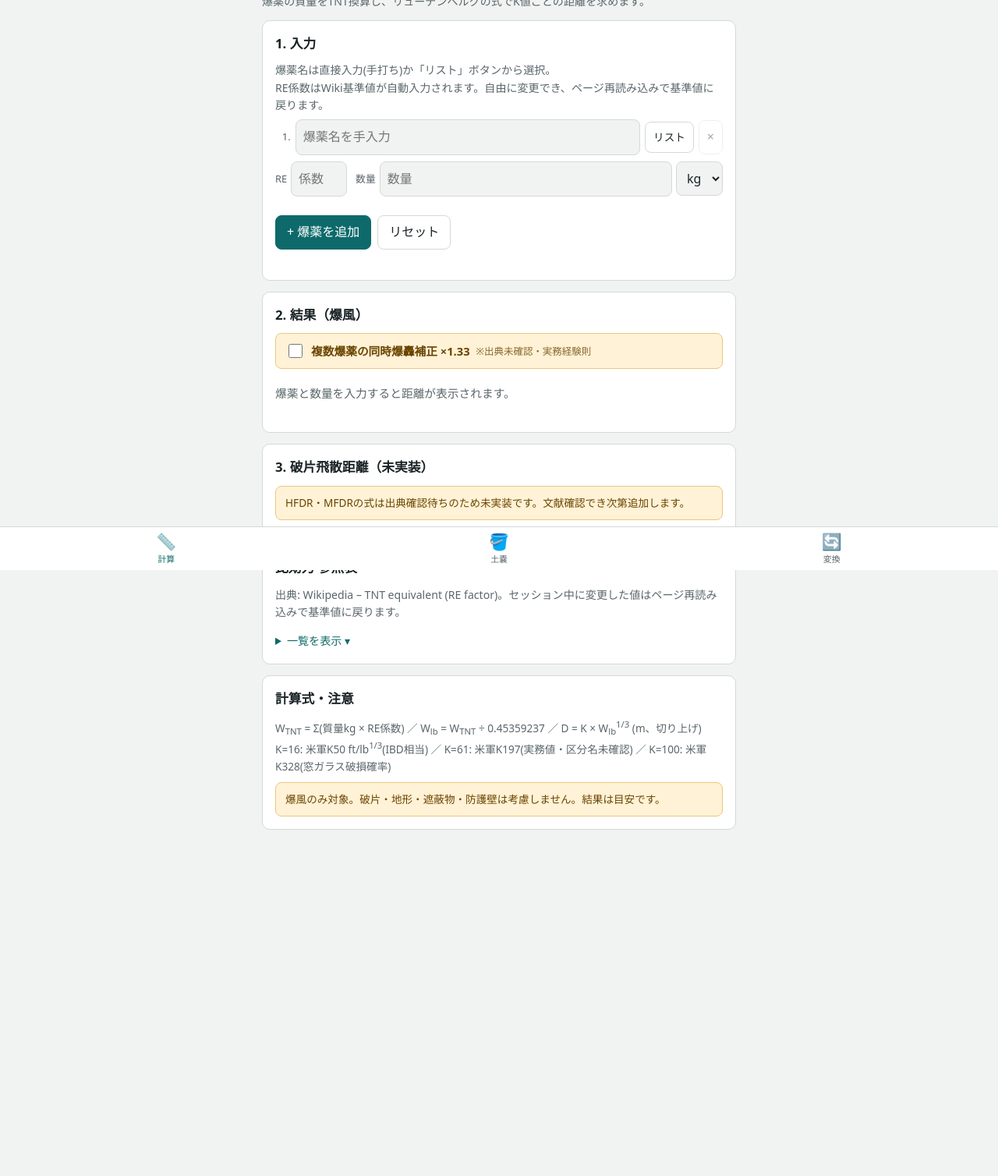
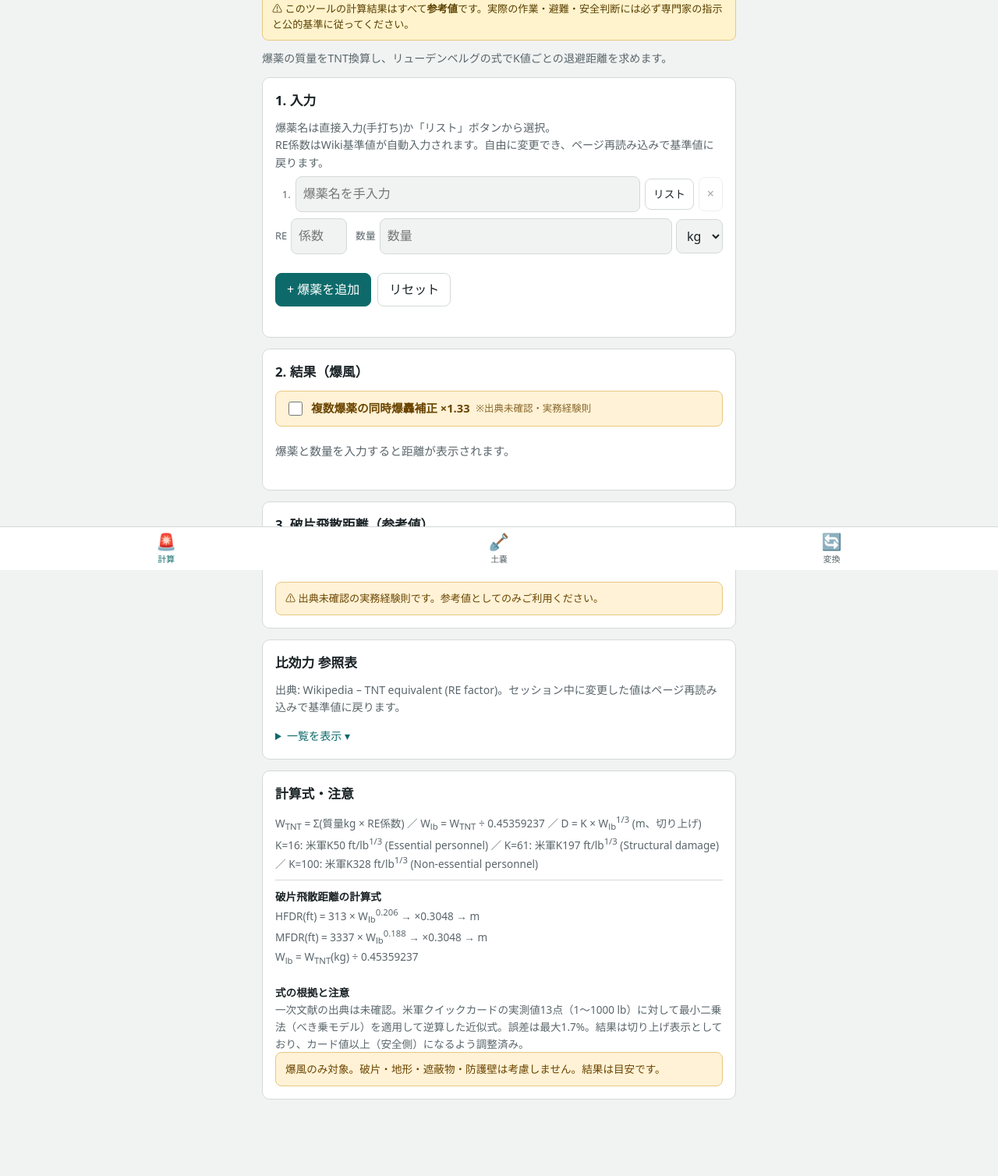
Before and after one commit to doctorgenechopper-source/Evac-pp, a plain HTML site: page index.html in a window 1280 px wide. Shown: the part 69-1577 px from the top of the page at 78% size. Before the commit the page ends 1235 px from the top, so only its background shows below. Drawn offline with Linux system fonts and the light colour scheme.

Commit message:
修正アイコン編集

```diff
--- a/index.html
+++ b/index.html
@@ -3,12 +3,12 @@
 <head>
 <meta charset="utf-8">
 <meta name="viewport" content="width=device-width, initial-scale=1, viewport-fit=cover">
-<title>避難距離計算ツール</title>
+<title>EOD Tools</title>
 <link rel="manifest" href="./manifest.json">
 <meta name="theme-color" content="#0e6a6a">
 <meta name="apple-mobile-web-app-capable" content="yes">
 <meta name="apple-mobile-web-app-status-bar-style" content="default">
-<meta name="apple-mobile-web-app-title" content="避難距離">
+<meta name="apple-mobile-web-app-title" content="EOD Tools">
 <link rel="apple-touch-icon" href="./icons/icon-192.png">
 <style>
 :root{
@@ -51,6 +51,8 @@ main{max-width:640px;margin:0 auto;padding:16px 16px calc(env(safe-area-inset-bo
 .bnav-icon{font-size:1.3rem;line-height:1}
 h1{font-size:1.25rem;margin:8px 0 4px}
 h2{font-size:1.05rem;margin:0 0 10px}
+.disclaimer{background:#fff3cd;border:1px solid #e8c880;border-radius:8px;padding:10px 12px;font-size:.82rem;color:#5a4000;margin-bottom:12px;line-height:1.5}
+@media(prefers-color-scheme:dark){:root:not([data-theme="light"]) .disclaimer{background:#3a2d10;color:#f2d58f;border-color:#6b5420}}
 .lead{color:var(--sub);font-size:.88rem;margin:0 0 12px}
 section{background:var(--panel);border:1px solid var(--line);border-radius:10px;
   padding:16px;margin-bottom:14px}
@@ -171,8 +173,11 @@ details summary{cursor:pointer;font-size:.88rem;color:var(--acc);user-select:non
 </div>
 
 <main>
-  <h1>避難距離計算ツール</h1>
-  <p class="lead">爆薬の質量をTNT換算し、リューデンベルグの式でK値ごとの距離を求めます。</p>
+  <h1>EOD Tools — 退避距離計算</h1>
+  <div class="disclaimer">
+    ⚠ このツールの計算結果はすべて<strong>参考値</strong>です。実際の作業・避難・安全判断には必ず専門家の指示と公的基準に従ってください。
+  </div>
+  <p class="lead">爆薬の質量をTNT換算し、リューデンベルグの式でK値ごとの退避距離を求めます。</p>
 
   <section>
     <h2>1. 入力</h2>
@@ -200,8 +205,9 @@ details summary{cursor:pointer;font-size:.88rem;color:var(--acc);user-select:non
   </section>
 
   <section>
-    <h2>3. 破片飛散距離（未実装）</h2>
-    <div class="warn">HFDR・MFDRの式は出典確認待ちのため未実装です。文献確認でき次第追加します。</div>
+    <h2>3. 破片飛散距離（参考値）</h2>
+    <div id="frag-out"><div class="empty">爆薬と数量を入力すると距離が表示されます。</div></div>
+    <div class="warn" style="margin-top:10px;font-size:.82rem">⚠ 出典未確認の実務経験則です。参考値としてのみご利用ください。</div>
   </section>
 
   <section>
@@ -224,9 +230,17 @@ details summary{cursor:pointer;font-size:.88rem;color:var(--acc);user-select:non
       W<sub>TNT</sub> = Σ(質量kg × RE係数) ／
       W<sub>lb</sub> = W<sub>TNT</sub> ÷ 0.45359237 ／
       D = K × W<sub>lb</sub><sup>1/3</sup> (m、切り上げ)<br>
-      K=16: 米軍K50 ft/lb<sup>1/3</sup>(IBD相当) ／
-      K=61: 米軍K197(実務値・区分名未確認) ／
-      K=100: 米軍K328(窓ガラス破損確率)
+      K=16: 米軍K50 ft/lb<sup>1/3</sup> (Essential personnel) ／
+      K=61: 米軍K197 ft/lb<sup>1/3</sup> (Structural damage) ／
+      K=100: 米軍K328 ft/lb<sup>1/3</sup> (Non-essential personnel)
+    </p>
+    <p style="font-size:.85rem;color:var(--sub);margin:10px 0 0;padding-top:10px;border-top:1px solid var(--line)">
+      <strong style="color:var(--ink)">破片飛散距離の計算式</strong><br>
+      HFDR(ft) = 313 × W<sub>lb</sub><sup>0.206</sup> → ×0.3048 → m<br>
+      MFDR(ft) = 3337 × W<sub>lb</sub><sup>0.188</sup> → ×0.3048 → m<br>
+      W<sub>lb</sub> = W<sub>TNT</sub>(kg) ÷ 0.45359237<br><br>
+      <strong style="color:var(--ink)">式の根拠と注意</strong><br>
+      一次文献の出典は未確認。米軍クイックカードの実測値13点（1〜1000 lb）に対して最小二乗法（べき乗モデル）を適用して逆算した近似式。誤差は最大1.7%。結果は切り上げ表示としており、カード値以上（安全側）になるよう調整済み。
     </p>
     <div class="warn">爆風のみ対象。破片・地形・遮蔽物・防護壁は考慮しません。結果は目安です。</div>
   </section>
@@ -235,11 +249,11 @@ details summary{cursor:pointer;font-size:.88rem;color:var(--acc);user-select:non
 <!-- ボトムナビ：将来の機能追加はここに <a class="bnav-item" href="xxx.html"> を追加 -->
 <nav class="bnav" aria-label="メインナビゲーション">
   <a class="bnav-item active" href="./index.html" aria-current="page">
-    <span class="bnav-icon" aria-hidden="true">📏</span>
+    <span class="bnav-icon" aria-hidden="true">🚨</span>
     <span>計算</span>
   </a>
   <a class="bnav-item" href="./sandbag.html">
-    <span class="bnav-icon" aria-hidden="true">🪣</span>
+    <span class="bnav-icon" aria-hidden="true">🪏</span>
     <span>土嚢</span>
   </a>
   <a class="bnav-item" href="./convert.html">
@@ -263,9 +277,9 @@ const $ = id => document.getElementById(id);
 const CFG = {
   LB: 0.45359237,
   KS: [
-    { label:'小 (IBD相当)',            k:16,  note:'米軍K50・区分名要確認' },
-    { label:'中 (実務値)',              k:61,  note:'米軍K197・区分名未確認' },
-    { label:'大 (窓ガラス破損確率)',     k:100, note:'米軍K328' }
+    { label:'Essential personnel',     k:16,  note:'米軍K50' },
+    { label:'Structural damage',       k:61,  note:'米軍K197' },
+    { label:'Non-essential personnel', k:100, note:'米軍K328' }
   ]
 };
 
@@ -382,6 +396,20 @@ document.addEventListener('keydown',e=>{ if(e.key==='Escape') closeModal(); });
 ═══════════════════════════════════ */
 const mkItem=()=>({name:'',coef:'',wikiCoef:null,qty:'',unit:'kg'});
 const findEx=n=>EX.find(e=>e.n===n)||null;
+
+// ── localStorage（ページ遷移後もデータを保持） ───────
+const LS_KEY='evac-items-v1';
+function saveState(){
+  try{ localStorage.setItem(LS_KEY,JSON.stringify({items,multi:$('cb-multi').checked})); }catch(e){}
+}
+function loadState(){
+  try{
+    const s=JSON.parse(localStorage.getItem(LS_KEY)||'null');
+    if(s&&Array.isArray(s.items)&&s.items.length) items=s.items;
+    if(s&&s.multi) $('cb-multi').checked=true;
+  }catch(e){}
+}
+
 let items=[mkItem()];
 
 function renderItems(){
@@ -509,6 +537,30 @@ function calc(){
   });
   out.appendChild(wrap);
   meta.textContent=parts.join('\n')+'\n合計 W_TNT = '+wTnt.toPrecision(4)+' kg ('+wLb.toPrecision(4)+' lb)';
+
+  // HFDR / MFDR（クイックカード13点から最小二乗法で逆算）
+  const hfdrFt=313*Math.pow(wLb,0.206);
+  const mfdrFt=3337*Math.pow(wLb,0.188);
+  const hfdrM=Math.ceil(hfdrFt*0.3048);
+  const mfdrM=Math.ceil(mfdrFt*0.3048);
+  const fragOut=$('frag-out'); fragOut.replaceChildren();
+  const fragWrap=document.createElement('div'); fragWrap.className='res';
+  [
+    {label:'HFDR',sub:'危険破片距離 (Hazardous Fragment Distance Range)',val:hfdrM,ft:Math.ceil(hfdrFt)},
+    {label:'MFDR',sub:'最大破片距離 (Maximum Fragment Distance Range)',  val:mfdrM,ft:Math.ceil(mfdrFt)}
+  ].forEach(item=>{
+    const row=document.createElement('div'); row.className='resrow';
+    const left=document.createElement('div'); left.className='nm'; left.textContent=item.label;
+    const nt=document.createElement('span'); nt.className='nt';
+    nt.textContent=item.sub+' / '+item.ft.toLocaleString('ja-JP')+' ft';
+    left.appendChild(nt);
+    const right=document.createElement('div'); right.className='dist';
+    right.textContent=item.val.toLocaleString('ja-JP');
+    const u=document.createElement('small'); u.textContent=' m'; right.appendChild(u);
+    row.append(left,right); fragWrap.appendChild(row);
+  });
+  fragOut.appendChild(fragWrap);
+  saveState();
 }
 
 $('cb-multi').addEventListener('change', calc);
@@ -520,10 +572,11 @@ $('addItem').addEventListener('click',()=>{
 });
 $('resetAll').addEventListener('click',()=>{
   if(items.some(it=>it.name||it.qty)&&!confirm('入力をすべてリセットしますか？')) return;
+  try{ localStorage.removeItem(LS_KEY); }catch(e){}
   items=[mkItem()]; renderItems(); calc();
 });
 
-renderItems(); calc();
+loadState(); renderItems(); calc();
 </script>
 </body>
 </html>
```
Also changed, not shown: convert.html (+8 -5 lines), sandbag.html (+7 -4 lines), icon-512.png (deleted), icons/icon-192.png, icons/icon-512.png, manifest.json.
